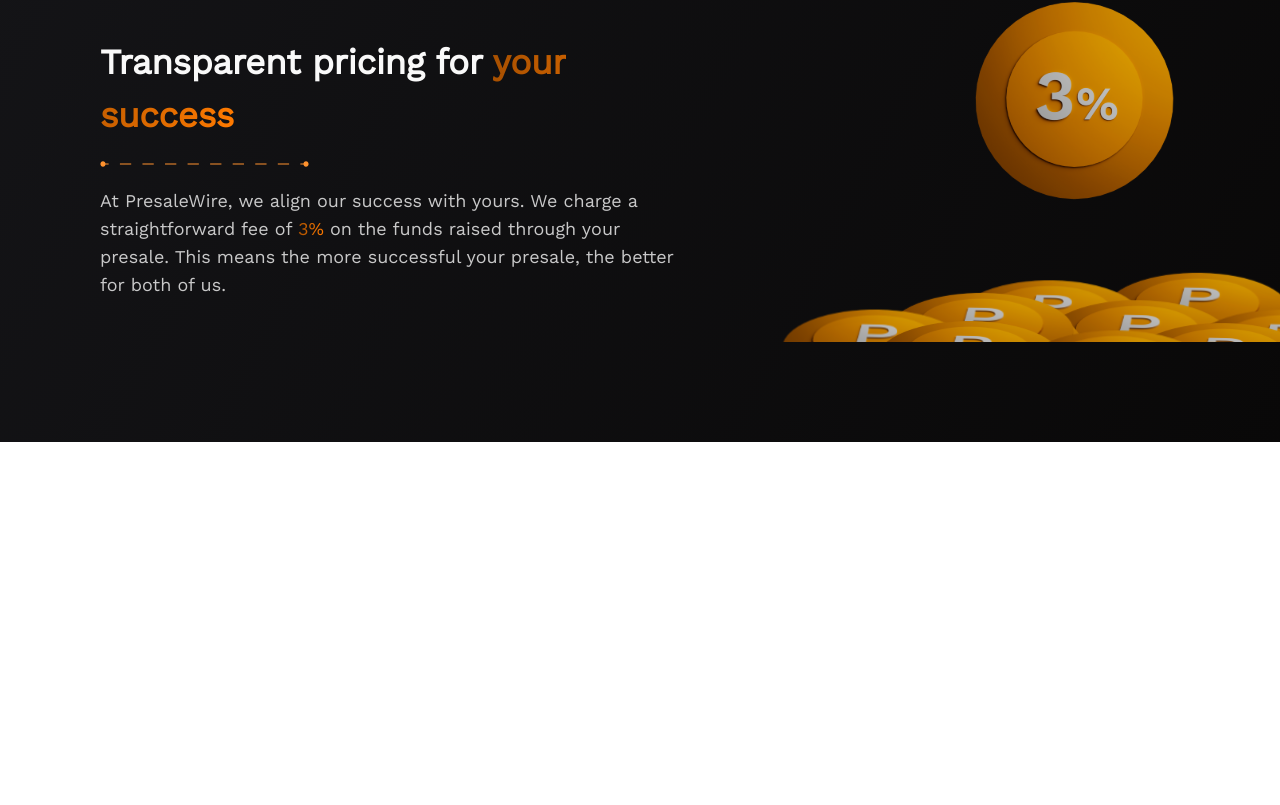
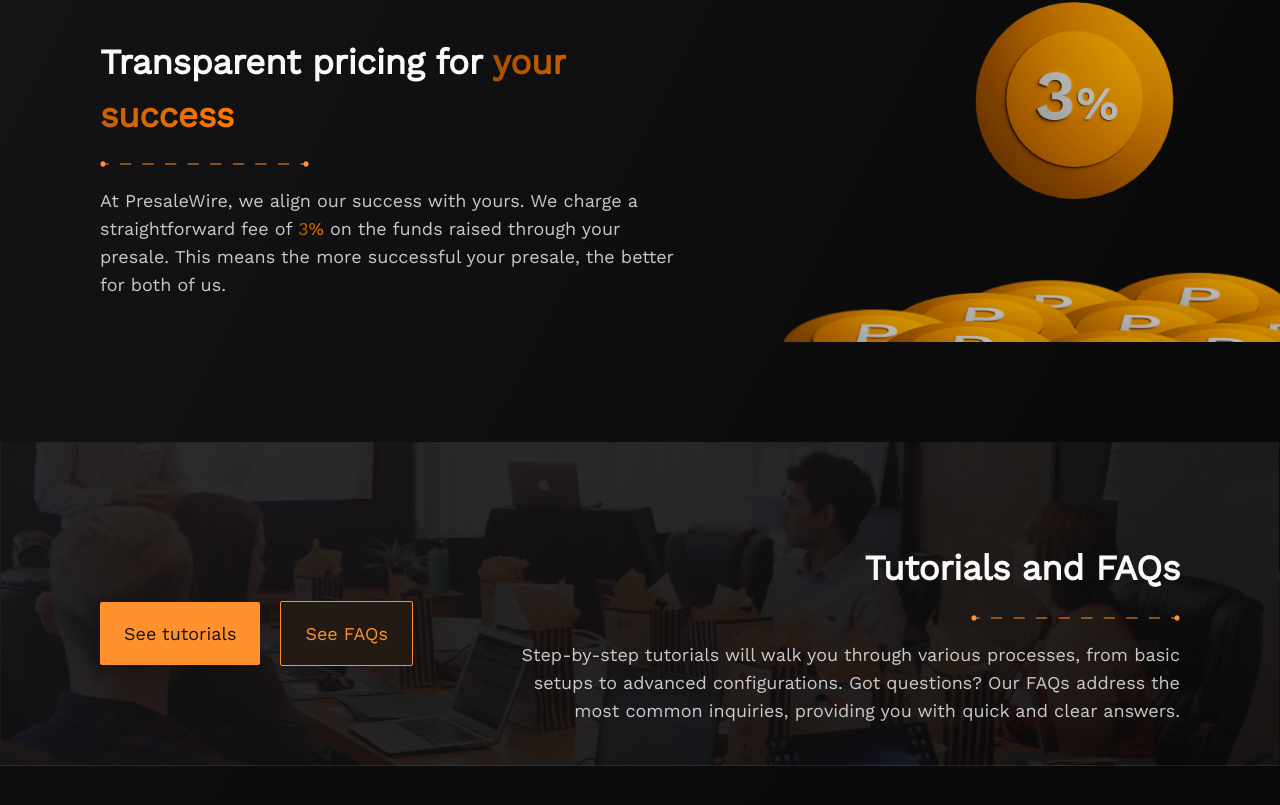
Before and after one commit to MozhganShafiee/PresaleWire, a React (Create React App) app: page / in a window 1280 px wide. Shown: the part 2587-3392 px from the top of the page. Before the commit the page ends 3029 px from the top, so only its background shows below. Built offline with nearby package versions, Linux system fonts and the light colour scheme.

Commit message:
create FQA section

```diff
--- a/src/App.js
+++ b/src/App.js
@@ -156,6 +156,40 @@
               </div>
             </div>
           </div>
+
+          <div
+            className="mx-auto p-[100px] flex justify-between items-center bg-no-repeat bg-contain"
+            style={{
+              backgroundImage: `url( '/FAQ_Section.svg' )`,
+            }}
+          >
+            <div className="flex items-center justify-center gap-x-5 ">
+              <a
+                href="#"
+                className="text-lg font-medium leading-normal px-6 py-[18px]  bg-[#FF922E] text-[#141417] rounded-sm"
+              >
+                See tutorials
+              </a>
+              <a
+                href="#"
+                className="text-lg font-medium leading-normal text-[#FF922E] px-6 py-[18px] border-solid border border-[#FF922E]  bg-[#221A13] rounded-sm"
+              >
+                See FAQs
+              </a>
+            </div>
+            <div className="w-[666px] flex flex-col items-end gap-5">
+              <h3 className="text-[35px] leading-normal font-semibold tracking-[-0.35px] text-[#F9F9F9]">
+                Tutorials and FAQs
+              </h3>
+              <img src="/Orange_Line.svg" className=" w-[209px]" />
+              <p className="text-lg leading-7 text-[#f8f8f8cc] font-normal text-right">
+                Step-by-step tutorials will walk you through various processes,
+                from basic setups to advanced configurations. Got questions? Our
+                FAQs address the most common inquiries, providing you with quick
+                and clear answers.
+              </p>
+            </div>
+          </div>
         </div>
       </div>
     </div>
```
